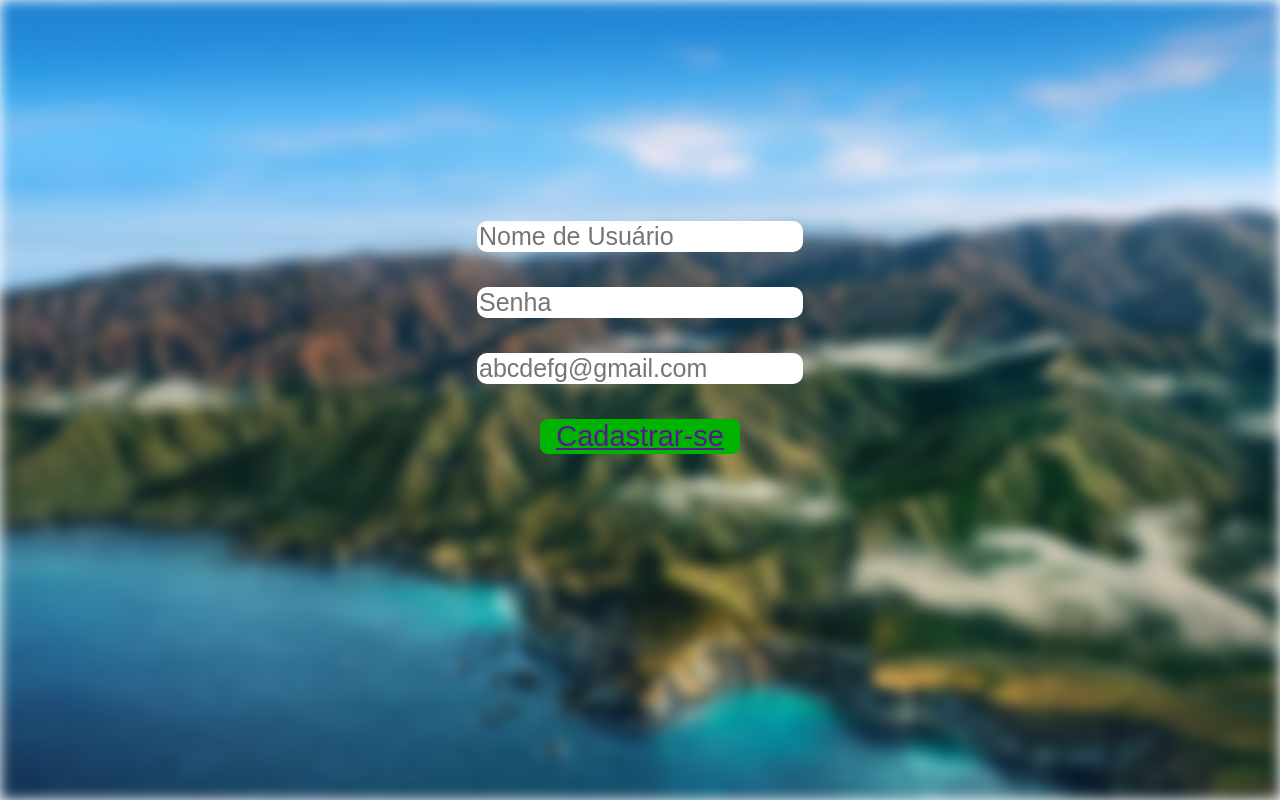
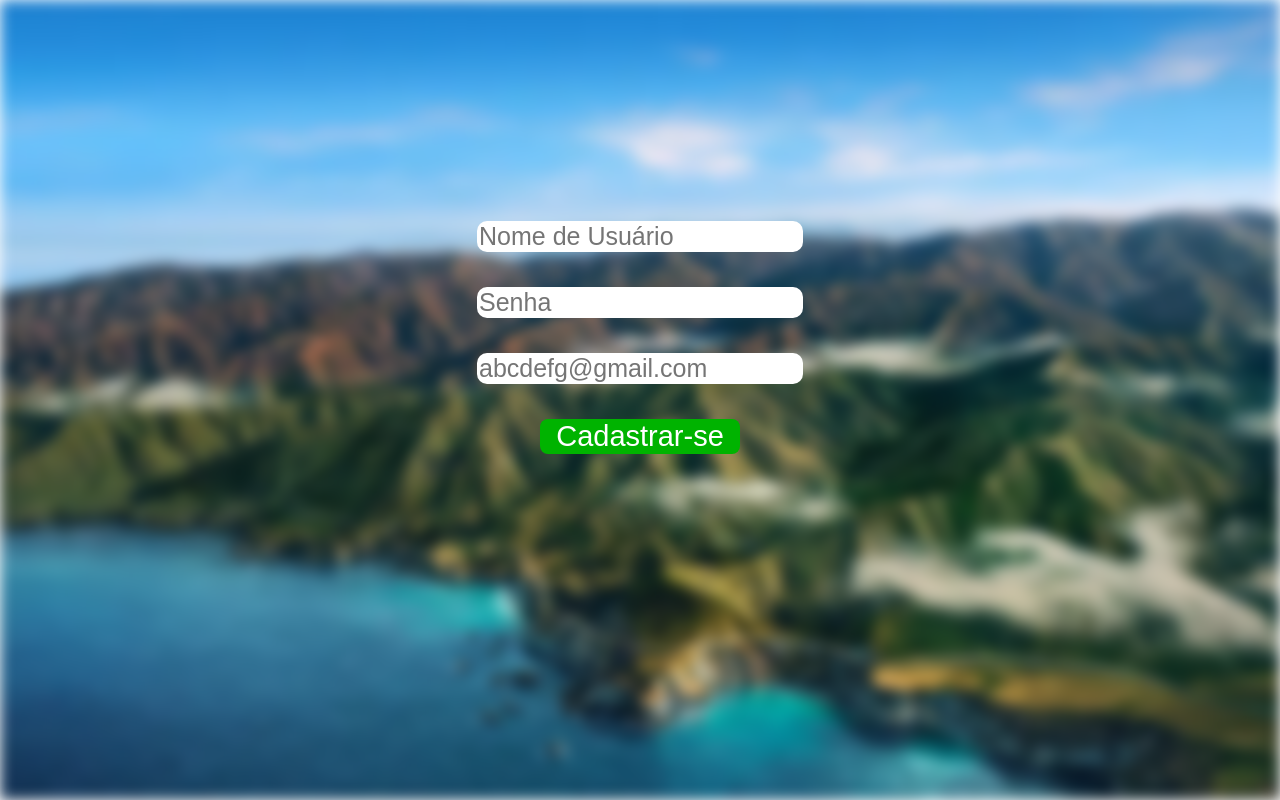
Before and after one commit to AceJSaul/1st-Beginner-Project, a plain HTML site: page index.html in a window 1280 px wide. Drawn offline with Linux system fonts and the light colour scheme.

Commit message:
Update index.html

```diff
--- a/index.html
+++ b/index.html
@@ -19,7 +19,7 @@
                 <br>
                 <input type="email" id="email" placeholder="abcdefg@gmail.com" required>
                 <br>
-                <button><a href="">Cadastrar-se</a></button>
+                <a href=""><button>Cadastrar-se</button></a>
 
             </form>
 
```
